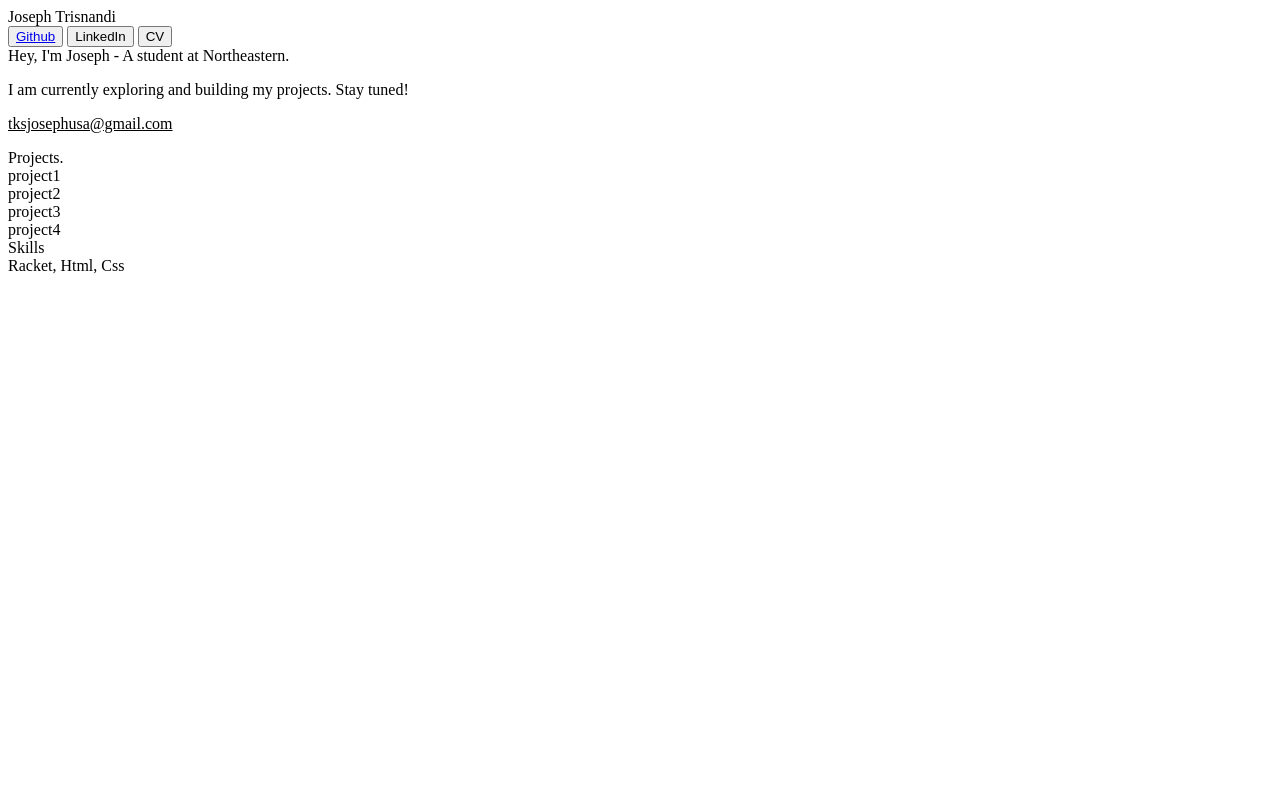
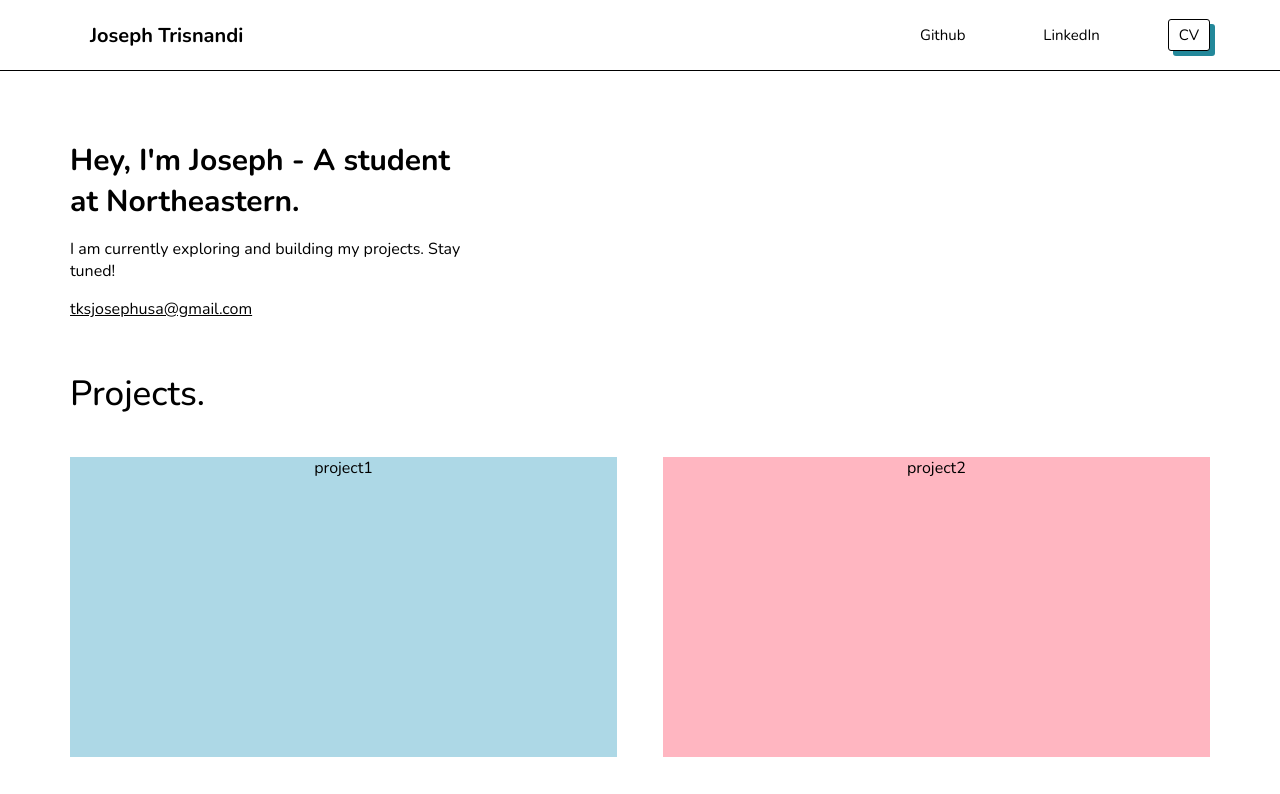
Before and after one commit to Jozurf/personal-website, a plain HTML site: page index.html in a window 1280 px wide. Shown: the top 794 px of the page. Drawn offline with nearby package versions, Linux system fonts and the light colour scheme; the site is published under a folder, as on GitHub Pages, so addresses that start at the root find nothing.

Commit message:
Update index.html

```diff
--- a/index.html
+++ b/index.html
@@ -2,7 +2,7 @@
 <html>
   <head>
     <title>Home | Portfolio of Joseph Trisnandi</title>
-    <link rel="stylesheet" href="/personal/personal.css">
+    <link rel="stylesheet" type="text/css" href="personal.css">
     <link rel="preconnect" href="https://fonts.googleapis.com">
     <link rel="preconnect" href="https://fonts.gstatic.com" crossorigin>
     <link href="https://fonts.googleapis.com/css2?family=Nunito:wght@400;500;700&family=Roboto:wght@400;500;700&display=swap" rel="stylesheet">
```
